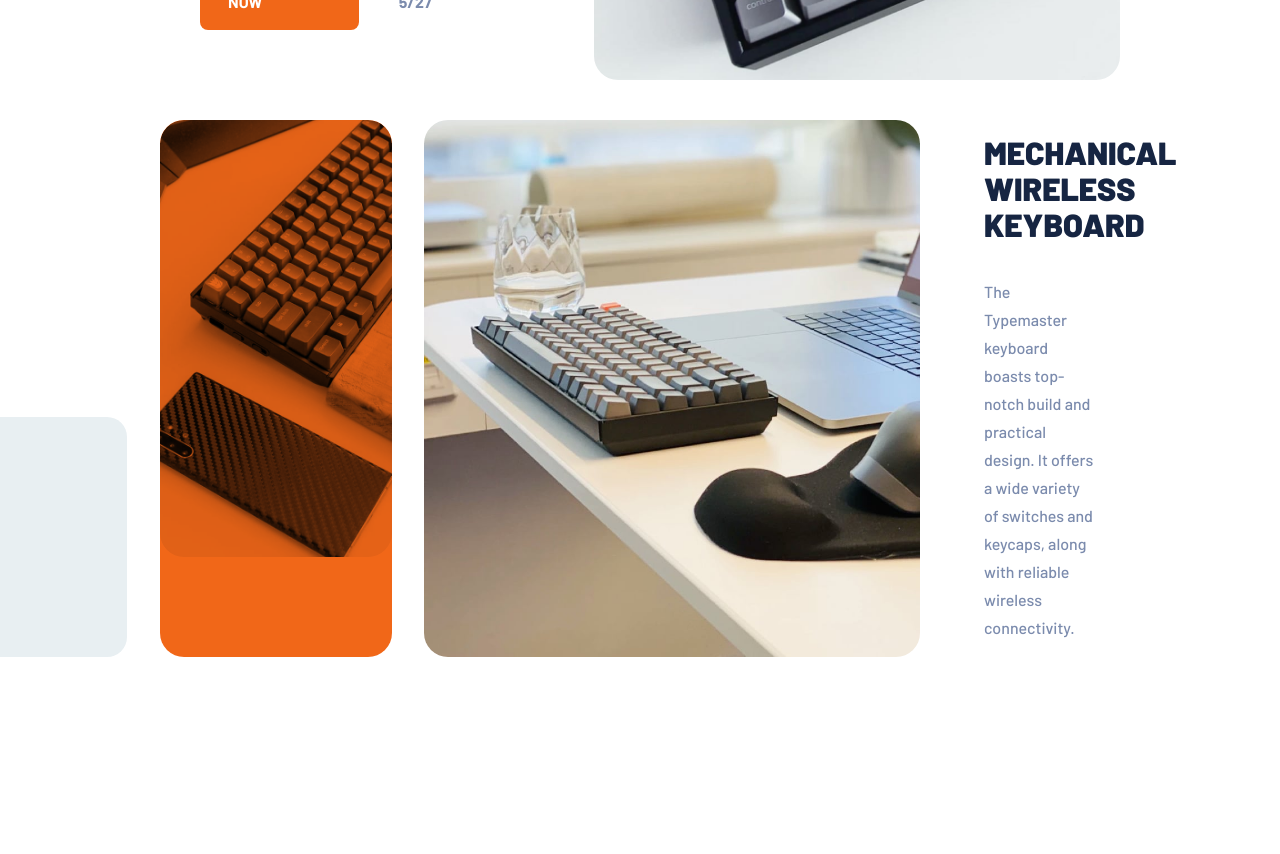
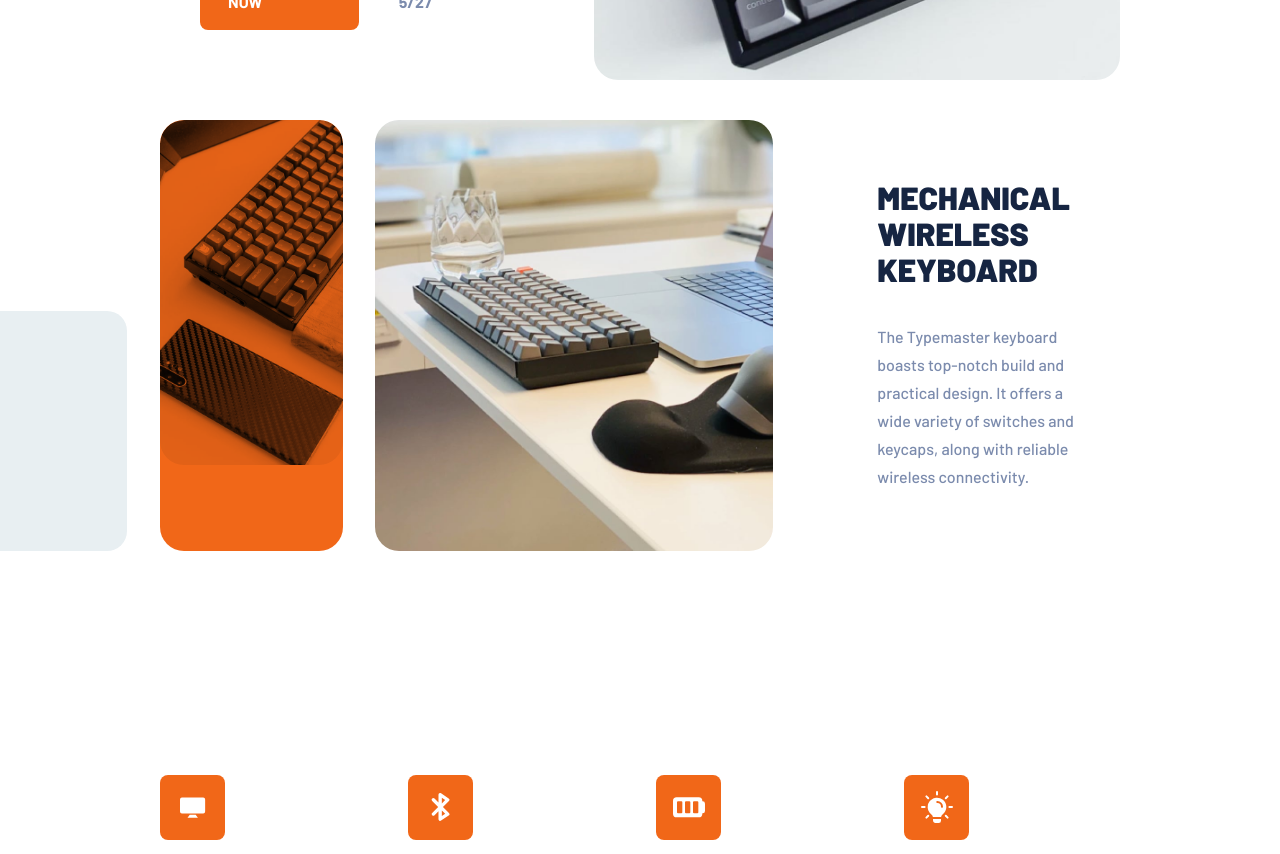
Before and after one commit to arpit8392/fem-challenge-39-typemaster-pre-launch-landing-page, a Next.js app: page / in a window 1280 px wide. Shown: the part 620-1474 px from the top of the page. Built offline with nearby package versions, Linux system fonts and the light colour scheme.

Commit message:
Fix Layout Issues

```diff
--- a/components/Hero.tsx
+++ b/components/Hero.tsx
@@ -57,7 +57,7 @@ const Hero = () => {
 					/>
 				</div>
 			</div>
-			<div className='grid grid-cols-1 gap-20 md:px-10 lg:relative lg:grid-cols-5 lg:gap-10 lg:px-40'>
+			<div className='grid grid-cols-1 gap-20 md:px-10 lg:relative lg:grid-cols-6 lg:px-40'>
 				<div className='absolute -left-32 bottom-0 hidden lg:block'>
 					<Image
 						src={'/assets/shared/pattern-square.svg'}
@@ -117,11 +117,11 @@ const Hero = () => {
 						/>
 					</div>
 				</div>
-				<div className='grid grid-cols-1 gap-6 px-6 text-center md:grid-cols-3 md:gap-9 md:self-center md:text-left lg:col-span-1 lg:grid-cols-1'>
+				<div className='grid grid-cols-1 gap-6 px-6 text-center md:grid-cols-3 md:gap-9 md:self-center md:text-left lg:col-span-2 lg:grid-cols-1'>
 					<h2 className='text-[32px]/9 font-black uppercase text-darkBlue md:col-span-1'>
 						Mechanical Wireless Keyboard
 					</h2>
-					<p className='text-base/7 font-medium text-pastelBlue md:col-span-2 md:self-center'>
+					<p className='text-base/7 font-medium text-pastelBlue md:col-span-2 md:self-center lg:max-w-xs'>
 						The Typemaster keyboard boasts top-notch build and practical design.
 						It offers a wide variety of switches and keycaps, along with
 						reliable wireless connectivity.
```
